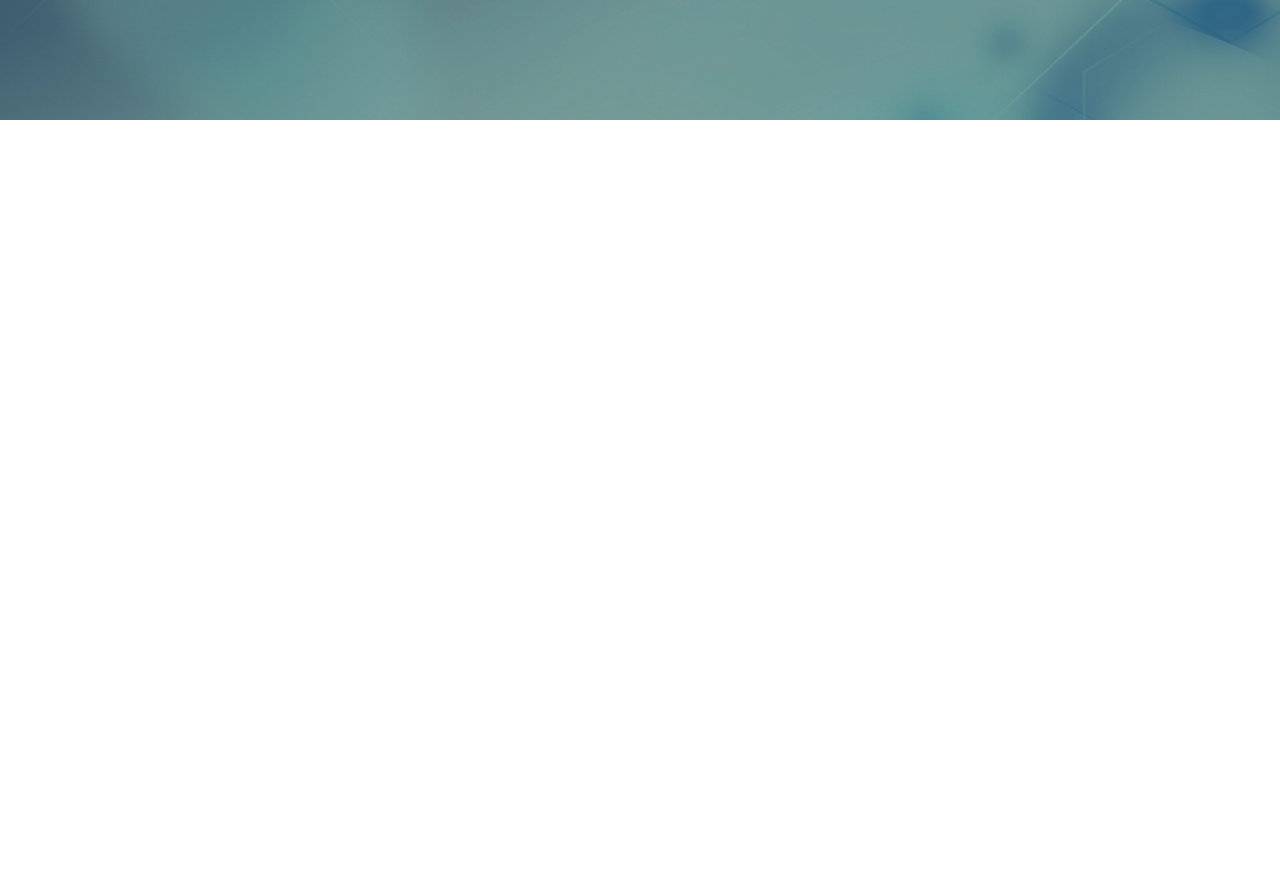
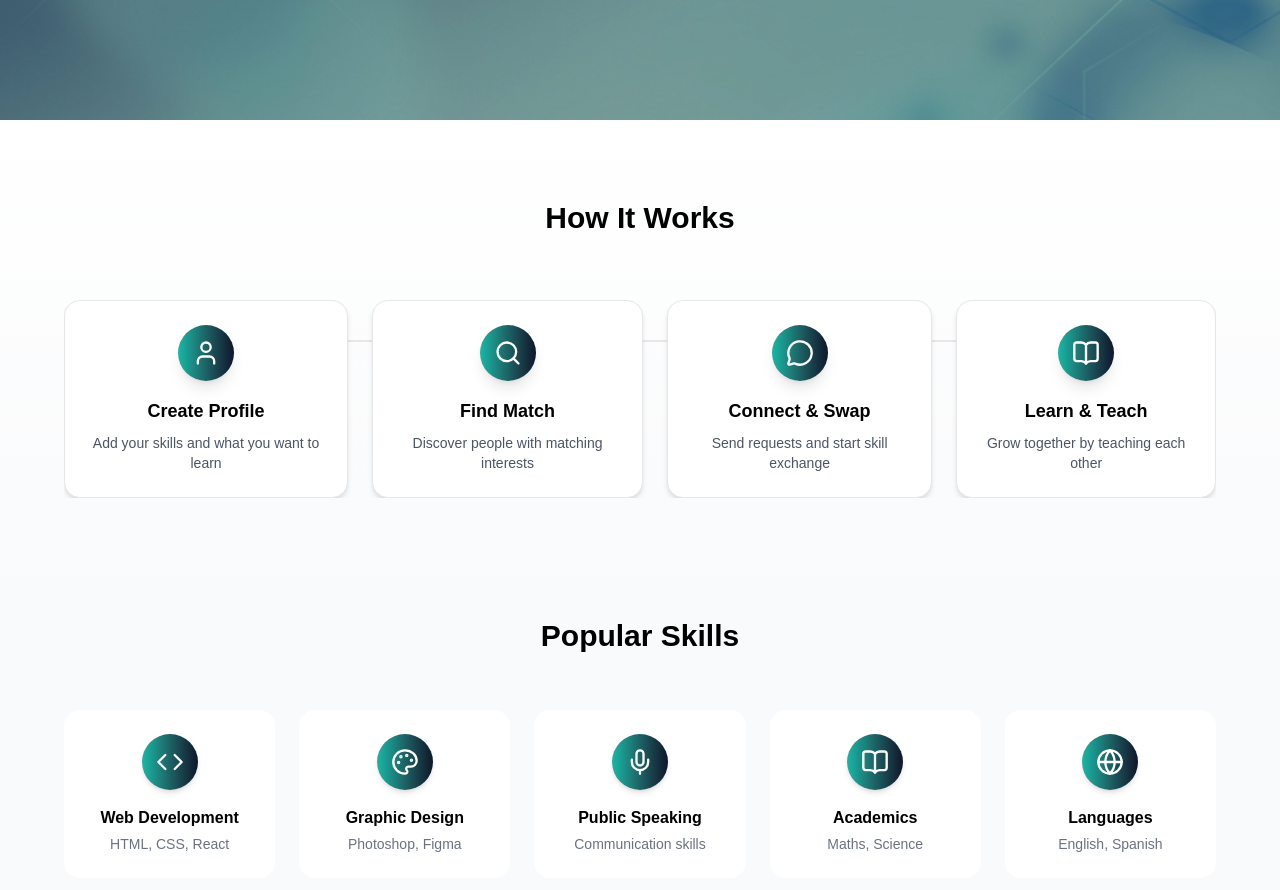
Before and after one commit to Yashita16/skillSwap, a React (Vite) app: page / in a window 1280 px wide. Shown: the part 380-1270 px from the top of the page. Before the commit the page ends 800 px from the top, so only its background shows below. Built offline with nearby package versions, Linux system fonts and the light colour scheme.

Commit message:
feat: add FeaturedSkills and HowWorks components, update Home page and dependencies

```diff
--- a/package.json
+++ b/package.json
@@ -11,6 +11,7 @@
   },
   "dependencies": {
     "@tailwindcss/vite": "^4.2.2",
+    "lucide-react": "^1.7.0",
     "react": "^19.1.1",
     "react-dom": "^19.1.1",
     "react-hot-toast": "^2.6.0",
--- /dev/null
+++ b/src/components/FeaturedSkills.jsx
@@ -0,0 +1,75 @@
+import React from "react";
+import { Code, Palette, Mic, BookOpen, Globe } from "lucide-react";
+import { useAppContext } from "../context/AppContext";
+
+const skills = [
+  {
+    icon: <Code size={28} />,
+    title: "Web Development",
+    desc: "HTML, CSS, React",
+  },
+  {
+    icon: <Palette size={28} />,
+    title: "Graphic Design",
+    desc: "Photoshop, Figma",
+  },
+  {
+    icon: <Mic size={28} />,
+    title: "Public Speaking",
+    desc: "Communication skills",
+  },
+  {
+    icon: <BookOpen size={28} />,
+    title: "Academics",
+    desc: "Maths, Science",
+  },
+  {
+    icon: <Globe size={28} />,
+    title: "Languages",
+    desc: "English, Spanish",
+  },
+];
+
+const FeaturedSkills = () => {
+  const {navigate} =useAppContext()
+  return (
+    <div className="w-full py-10 px-6 bg-gray-50">
+
+      {/* Heading */}
+      <h2 className="text-3xl font-bold text-center mb-14">
+        Popular Skills
+      </h2>
+
+      {/* Grid */}
+      <div className="max-w-6xl mx-auto grid grid-cols-2 md:grid-cols-3 lg:grid-cols-5 gap-6">
+
+        {skills.map((skill, index) => (
+          <div
+            key={index}
+            className="group flex flex-col items-center text-center bg-white rounded-2xl p-6 hover:bg-gray hover:shadow-xl transition duration-300 cursor-pointer" onClick={()=>{navigate(`\explore\skill==${skill.title}`)}}
+          >
+
+            {/* Icon */}
+            <div className="w-14 h-14 flex items-center justify-center rounded-full bg-gradient-to-r from-primary to-secondary text-white mb-4 shadow-md group-hover:scale-110 transition duration-300">
+              {skill.icon}
+            </div>
+
+            {/* Title */}
+            <h3 className="font-semibold mb-1">
+              {skill.title}
+            </h3>
+
+            {/* Desc */}
+            <p className="text-sm text-gray-500">
+              {skill.desc}
+            </p>
+
+          </div>
+        ))}
+
+      </div>
+    </div>
+  );
+};
+
+export default FeaturedSkills;
--- /dev/null
+++ b/src/components/HowWorks.jsx
@@ -0,0 +1,70 @@
+import React from "react";
+import { User, Search, MessageCircle, BookOpen } from "lucide-react";
+
+const steps = [
+  {
+    icon: <User size={28} />,
+    title: "Create Profile",
+    desc: "Add your skills and what you want to learn",
+  },
+  {
+    icon: <Search size={28} />,
+    title: "Find Match",
+    desc: "Discover people with matching interests",
+  },
+  {
+    icon: <MessageCircle size={28} />,
+    title: "Connect & Swap",
+    desc: "Send requests and start skill exchange",
+  },
+  {
+    icon: <BookOpen size={28} />,
+    title: "Learn & Teach",
+    desc: "Grow together by teaching each other",
+  },
+];
+
+const HowWorks = () => {
+  return (
+    <div className="w-full py-20 px-4 bg-gradient-to-b from-white to-gray-50">
+
+      {/* Heading */}
+      <h2 className="text-3xl font-bold text-center mb-16">
+        How It Works
+      </h2>
+
+      {/* Container */}
+      <div className="max-w-6xl mx-auto relative flex items-center justify-between gap-6 overflow-x-auto">
+
+        {/* Connecting Line */}
+        <div className="hidden md:block absolute top-10 left-0 w-full h-[2px] bg-gray-200 z-0"></div>
+
+        {steps.map((step, index) => (
+          <div
+            key={index}
+            className="relative z-10 flex flex-col items-center text-center min-w-[220px] bg-white  border border-gray-200 rounded-2xl p-6 shadow-md hover:shadow-xl hover:scale-105 transition duration-300"
+          >
+
+            {/* Icon Circle */}
+            <div className="w-14 h-14 flex items-center justify-center rounded-full bg-gradient-to-r from-primary to-secondary text-white mb-4 shadow-lg">
+              {step.icon}
+            </div>
+
+            {/* Title */}
+            <h3 className="text-lg font-semibold mb-2">
+              {step.title}
+            </h3>
+
+            {/* Desc */}
+            <p className="text-gray-600 text-sm">
+              {step.desc}
+            </p>
+
+          </div>
+        ))}
+      </div>
+    </div>
+  );
+};
+
+export default HowWorks;
--- a/src/pages/Home.jsx
+++ b/src/pages/Home.jsx
@@ -1,12 +1,16 @@
 import React from 'react'
 import Navbar from '../components/Navbar'
 import IntroSection from '../components/IntroSection'
+import HowWorks from '../components/HowWorks'
+import FeaturedSkills from '../components/FeaturedSkills'
 
 const Home = () => {
   return (
     <div>
       <Navbar />
       <IntroSection />
+      <HowWorks />
+      <FeaturedSkills />
 
 
 
```
Also changed, not shown: 1 other file (tests, documents, lock files or other folders).
